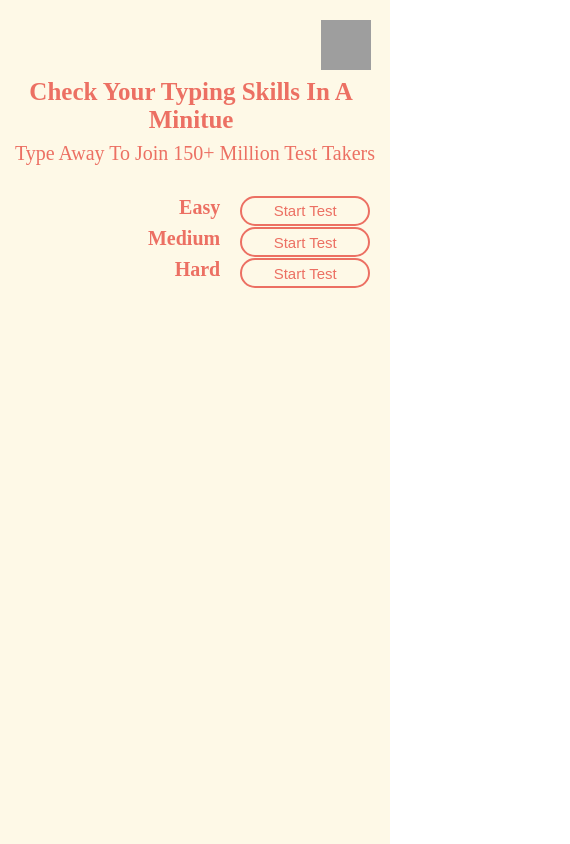
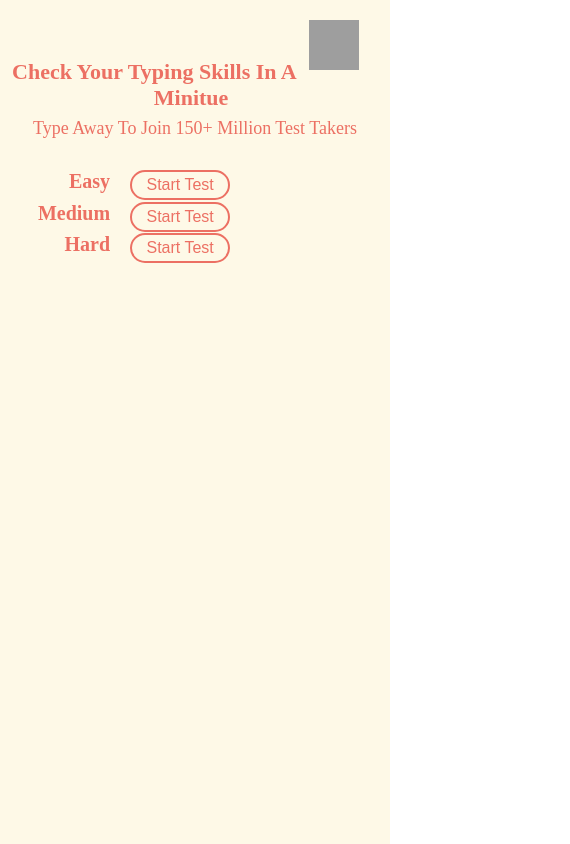
Before and after one commit to subahan20/Typingtest, a plain HTML site: page index.html in a window 390 px wide. Shown: the whole page, 570 px wide, since content can reach past the window. Drawn offline with Linux system fonts and the light colour scheme; grey boxes are pictures that could not be loaded.

Commit message:
update Typing Test

```diff
--- a/style.css
+++ b/style.css
@@ -2,6 +2,9 @@
     margin: 0;
     padding: 0;
     box-sizing: border-box;
+}
+html,body{
+    overflow: hidden;
 }
 .container{
     height: 100vh;
@@ -143,38 +146,41 @@
     }
 }
 
-
 /* media queries for mobile */
-@media only screen and (max-width : 600px){
-    .top_image{
+@media only screen and (max-width: 600px) {
+    .top_image {
         height: 50px;
         width: 50px;
         margin-top: 5%;
-        margin-right: 5%;
+        margin-right: 8%;
     }
-    .container_heading{
-        padding-top: 20%;
+
+    .container_heading {
+        padding-top: 15%;
         padding-right: 2%;
-        font-size: 25px;
+        font-size: 22px;
         font-weight: bolder;
+        text-align: center; /* Center text if needed */
     }
-    .container_para{
-        font-size: 20px;
-    }
-    .container_para{
+
+    .container_para {
+        font-size: 18px;
         padding: 2%;
     }
-    .image-1{
-        visibility: hidden;
+
+    .image-1, .image-2 {
+        display: none; /* Better practice than visibility: hidden for hidden images */
     }
-    .image-2{
-        visibility: hidden;
+
+    .para_data {
+        width: 90%; /* Use percentage to adapt to different screen sizes */
+        margin-left: auto;
+        margin-right: auto;
+        text-align: center; /* Center text if needed */
     }
-    .para_data{
-        width: 500px;
-        margin-left: 18%;
-    }
-    .btn{
-        width: 130px;
+
+    .btn {
+        width: 100px; /* Adjust button width to fit better */
+        font-size: 16px; /* Adjust font size for better readability */
     }
 }
```
